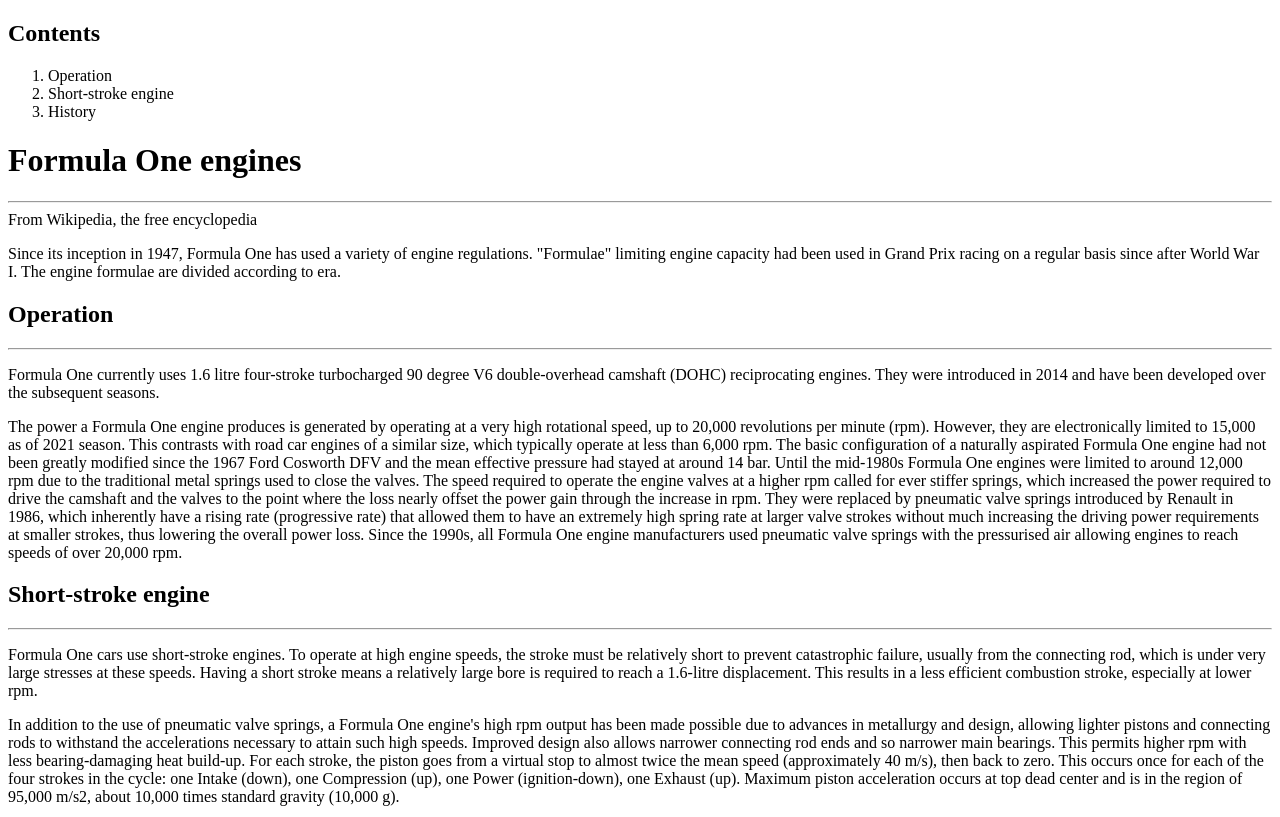
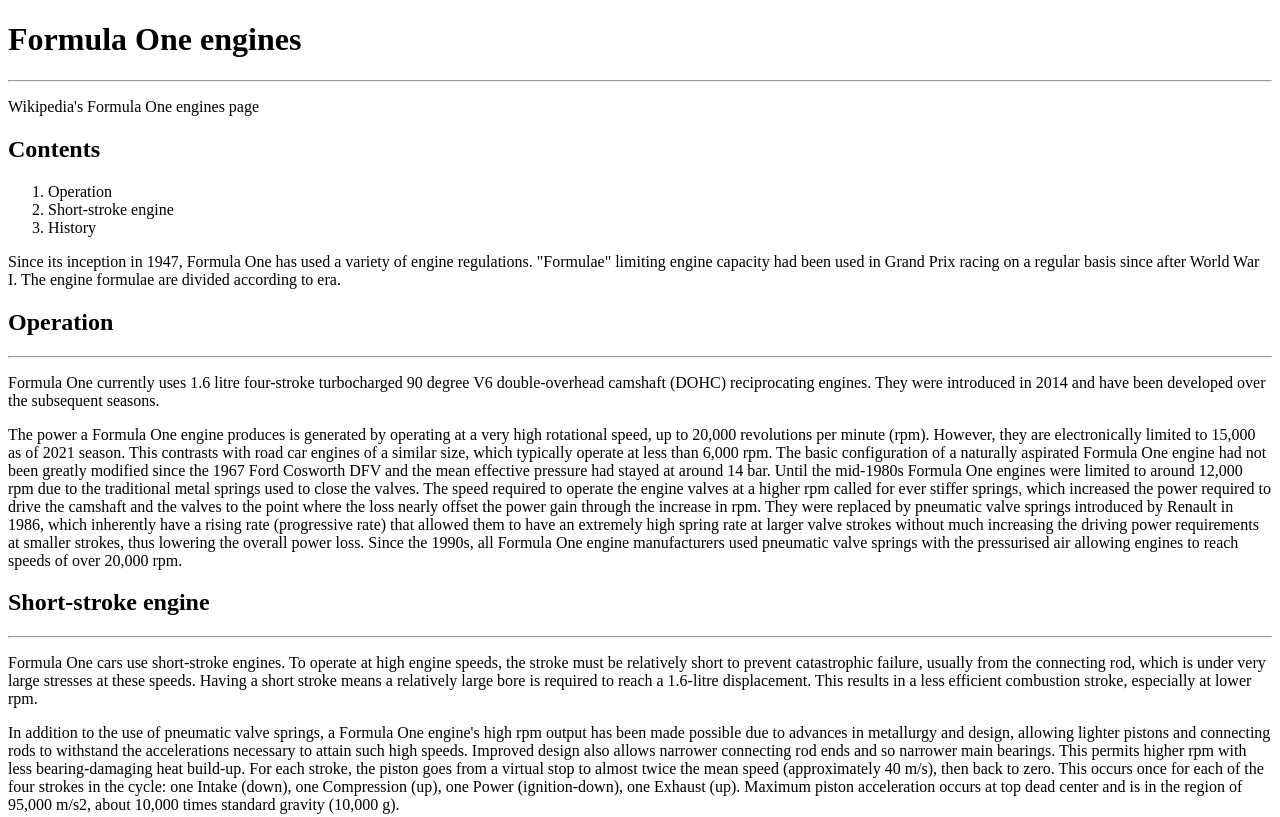
Before and after one commit to alci1167/alci1167.github.io, a plain HTML site: page Assignments/Assignment3.html in a window 1280 px wide. Shown: the top 817 px of the page. Drawn offline with Linux system fonts and the light colour scheme.

Commit message:
Table of contents

```diff
--- a/Assignments/Assignment3.html
+++ b/Assignments/Assignment3.html
@@ -5,15 +5,18 @@
 </head>
 <body>
 
+
+<h1>Formula One engines</h1>
+<hr>
+<p>Wikipedia's Formula One engines page</p>
+
 <h2>Contents</h2>
 <ol>
     <li>Operation</li>
     <li>Short-stroke engine</li>
     <li>History</li>
 </ol>
-<h1>Formula One engines</h1>
-<hr>
-From Wikipedia, the free encyclopedia
+
 <p>Since its inception in 1947, Formula One has used a variety of engine regulations. "Formulae" limiting engine capacity had been used in Grand Prix racing on a regular basis since after World War I. The engine formulae are divided according to era.</p>
 
 <h2>Operation</h2>
```
